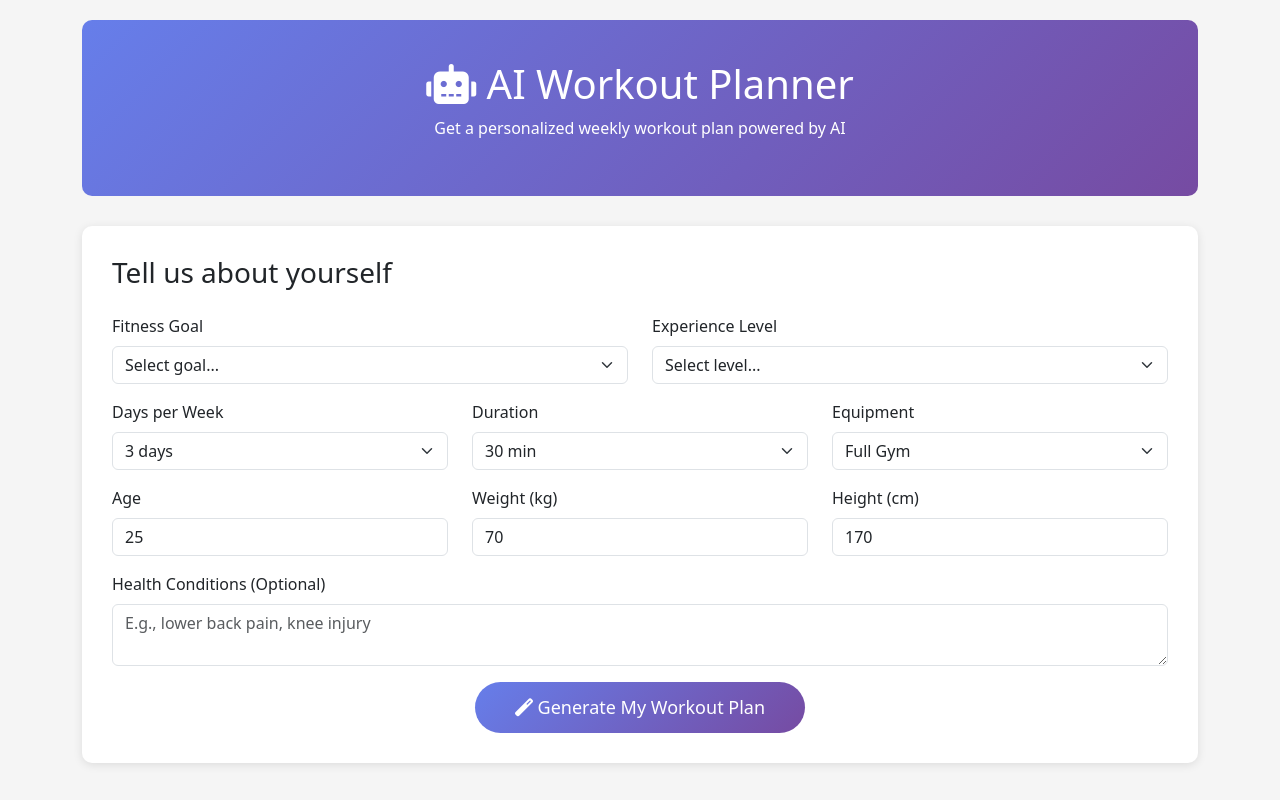
After one commit to Aayushsm/gym-management, a Flask app: page /workout-planner in a window 1280 px wide. The commit adds this page. Run offline with Flask 2, Linux system fonts and the light colour scheme.

Commit message:
Add workout planner feature with Gemini AI integration

```diff
--- a/app.py
+++ b/app.py
@@ -1,9 +1,12 @@
-from flask import Flask, render_template, request, redirect, url_for, flash
+from flask import Flask, render_template, request, redirect, url_for, flash, jsonify
 from flask_login import LoginManager, login_required, current_user
 from config import config
 import os
 from database_connectivity import initialize_db, get_all_members
 from auth import auth, login_manager
+from workout_planner import WorkoutPlanner
+from datetime import datetime
+from bson.objectid import ObjectId
 
 app = Flask(__name__)
 app.config.from_object(config['development'])
@@ -23,6 +26,11 @@ app.register_blueprint(auth, url_prefix='/auth')
 def index():
     return render_template('dashboard.html')
 
+@app.route('/workout-planner')
+def workout_planner_page():
+    """Render workout planner page"""
+    return render_template('workout_planner.html')
+
 @app.route('/members')
 @login_required
 def members():
@@ -40,5 +48,83 @@ def check_in():
 def reports():
     return render_template('reports.html')
 
+# Initialize workout planner
+planner = WorkoutPlanner()
+
+@app.route('/api/workout-planner', methods=['POST'])
+def generate_workout_plan():
+    """Generate AI-powered workout plan"""
+    try:
+        data = request.get_json()
+        print(f"Received data: {data}")  # Debug log
+
+        # Generate plan using Gemini AI
+        workout_plan = planner.generate_plan(data)
+        print(f"Generated plan successfully")  # Debug log
+
+        # Save to MongoDB
+        plan_document = {
+            'member_id': data.get('member_id'),
+            'user_inputs': {
+                'goal': data.get('goal'),
+                'experience': data.get('experience'),
+                'days_per_week': data.get('days_per_week'),
+                'duration': data.get('duration'),
+                'equipment': data.get('equipment'),
+                'age': data.get('age'),
+                'weight': data.get('weight'),
+                'height': data.get('height'),
+                'health_conditions': data.get('health_conditions', '')
+            },
+            'workout_plan': workout_plan,
+            'created_at': datetime.utcnow(),
+            'status': 'active'
+        }
+
+        # Insert into database
+        result = db.workout_plans.insert_one(plan_document)
+        print(f"Saved to DB with ID: {result.inserted_id}")  # Debug log
+
+        return jsonify({
+            'success': True,
+            'plan': workout_plan,
+            'plan_id': str(result.inserted_id)
+        }), 200
+
+    except Exception as e:
+        print(f"ERROR in workout planner: {str(e)}")  # Debug log
+        import traceback
+        traceback.print_exc()  # Print full stack trace
+
+        return jsonify({
+            'success': False,
+            'error': str(e)
+        }), 500
+
+
+@app.route('/api/workout-plans/<member_id>', methods=['GET'])
+def get_member_plans(member_id):
+    """Get all workout plans for a member"""
+    try:
+        plans = list(db.workout_plans.find(
+            {'member_id': member_id}
+        ).sort('created_at', -1))
+
+        # Convert ObjectId to string
+        for plan in plans:
+            plan['_id'] = str(plan['_id'])
+
+        return jsonify({
+            'success': True,
+            'plans': plans
+        }), 200
+
+    except Exception as e:
+        return jsonify({
+            'success': False,
+            'error': str(e)
+        }), 500
+
+
 if __name__ == '__main__':
     app.run(debug=True)
--- a/requirements.txt
+++ b/requirements.txt
@@ -4,3 +4,4 @@ flask-pymongo==2.3.0
 pymongo==4.1.1
 werkzeug==2.0.2
 python-dotenv==0.19.1
+google-generativeai==0.3.2
--- a/templates/dashboard.html
+++ b/templates/dashboard.html
@@ -294,6 +294,11 @@
                     <li class="nav-item">
                         <a class="nav-link" href="#">
                             <i class="fas fa-chart-bar"></i> Reports
+                        </a>
+                    </li>
+                    <li class="nav-item">
+                        <a class="nav-link" href="/workout-planner">
+                            <i class="fas fa-robot"></i> AI Workout Planner
                         </a>
                     </li>
                 </ul>
--- /dev/null
+++ b/templates/workout_planner.html
@@ -0,0 +1,171 @@
+<!DOCTYPE html>
+<html lang="en">
+<head>
+    <meta charset="UTF-8">
+    <meta name="viewport" content="width=device-width, initial-scale=1.0">
+    <title>AI Workout Planner</title>
+    <link href="https://cdn.jsdelivr.net/npm/bootstrap@5.3.0/dist/css/bootstrap.min.css" rel="stylesheet">
+    <link href="https://cdnjs.cloudflare.com/ajax/libs/font-awesome/6.0.0/css/all.min.css" rel="stylesheet">
+    <style>
+        body { background: #f5f5f5; padding: 20px; }
+        .header { background: linear-gradient(135deg, #667eea 0%, #764ba2 100%); color: white; padding: 40px; border-radius: 10px; margin-bottom: 30px; }
+        .form-card { background: white; padding: 30px; border-radius: 10px; box-shadow: 0 2px 10px rgba(0,0,0,0.1); }
+        .btn-generate { background: linear-gradient(135deg, #667eea 0%, #764ba2 100%); border: none; color: white; padding: 12px 40px; font-size: 18px; border-radius: 50px; }
+        .loading { display: none; text-align: center; padding: 40px; }
+        .loading.active { display: block; }
+        .day-card { background: #f8f9fa; border-left: 4px solid #667eea; padding: 20px; margin: 20px 0; border-radius: 8px; }
+        .plan-card { background: white; padding: 20px; margin: 15px 0; border-radius: 10px; box-shadow: 0 2px 8px rgba(0,0,0,0.1); }
+    </style>
+</head>
+<body>
+    <div class="container">
+        <div class="header text-center">
+            <h1><i class="fas fa-robot"></i> AI Workout Planner</h1>
+            <p>Get a personalized weekly workout plan powered by AI</p>
+        </div>
+
+        <div class="form-card">
+            <h3 class="mb-4">Tell us about yourself</h3>
+            <form id="workoutForm">
+                <div class="row">
+                    <div class="col-md-6 mb-3">
+                        <label class="form-label">Fitness Goal</label>
+                        <select class="form-select" name="goal" required>
+                            <option value="">Select goal...</option>
+                            <option value="fat_loss">Fat Loss</option>
+                            <option value="muscle_gain">Muscle Gain</option>
+                            <option value="strength">Strength</option>
+                            <option value="endurance">Endurance</option>
+                        </select>
+                    </div>
+                    <div class="col-md-6 mb-3">
+                        <label class="form-label">Experience Level</label>
+                        <select class="form-select" name="experience" required>
+                            <option value="">Select level...</option>
+                            <option value="beginner">Beginner</option>
+                            <option value="intermediate">Intermediate</option>
+                            <option value="advanced">Advanced</option>
+                        </select>
+                    </div>
+                </div>
+                <div class="row">
+                    <div class="col-md-4 mb-3">
+                        <label class="form-label">Days per Week</label>
+                        <select class="form-select" name="days_per_week" required>
+                            <option value="3">3 days</option>
+                            <option value="4">4 days</option>
+                            <option value="5">5 days</option>
+                        </select>
+                    </div>
+                    <div class="col-md-4 mb-3">
+                        <label class="form-label">Duration</label>
+                        <select class="form-select" name="duration" required>
+                            <option value="30">30 min</option>
+                            <option value="45">45 min</option>
+                            <option value="60">60 min</option>
+                        </select>
+                    </div>
+                    <div class="col-md-4 mb-3">
+                        <label class="form-label">Equipment</label>
+                        <select class="form-select" name="equipment" required>
+                            <option value="full_gym">Full Gym</option>
+                            <option value="bodyweight">Bodyweight</option>
+                        </select>
+                    </div>
+                </div>
+                <div class="row">
+                    <div class="col-md-4 mb-3">
+                        <label class="form-label">Age</label>
+                        <input type="number" class="form-control" name="age" value="25" required>
+                    </div>
+                    <div class="col-md-4 mb-3">
+                        <label class="form-label">Weight (kg)</label>
+                        <input type="number" class="form-control" name="weight" value="70" required>
+                    </div>
+                    <div class="col-md-4 mb-3">
+                        <label class="form-label">Height (cm)</label>
+                        <input type="number" class="form-control" name="height" value="170" required>
+                    </div>
+                </div>
+                <div class="mb-3">
+                    <label class="form-label">Health Conditions (Optional)</label>
+                    <textarea class="form-control" name="health_conditions" rows="2" placeholder="E.g., lower back pain, knee injury"></textarea>
+                </div>
+                <div class="text-center">
+                    <button type="submit" class="btn btn-generate">
+                        <i class="fas fa-magic"></i> Generate My Workout Plan
+                    </button>
+                </div>
+            </form>
+        </div>
+
+        <div id="loadingSection" class="loading">
+            <div class="spinner-border text-primary" style="width: 3rem; height: 3rem;"></div>
+            <h4 class="mt-3">Creating your personalized workout plan...</h4>
+        </div>
+
+        <div id="resultsSection" style="display: none;">
+            <h2 class="mb-4">Your Personalized Workout Plan</h2>
+            <div id="planContent"></div>
+        </div>
+    </div>
+
+    <script src="https://cdn.jsdelivr.net/npm/bootstrap@5.3.0/dist/js/bootstrap.bundle.min.js"></script>
+    <script>
+        document.getElementById('workoutForm').addEventListener('submit', async function(e) {
+            e.preventDefault();
+
+            const formData = new FormData(e.target);
+            const data = Object.fromEntries(formData.entries());
+            data.member_id = 'demo_user_' + Date.now();
+
+            document.getElementById('loadingSection').classList.add('active');
+            document.getElementById('resultsSection').style.display = 'none';
+
+            try {
+                const response = await fetch('/api/workout-planner', {
+                    method: 'POST',
+                    headers: {'Content-Type': 'application/json'},
+                    body: JSON.stringify(data)
+                });
+
+                const result = await response.json();
+
+                if (result.success) {
+                    displayPlan(result.plan);
+                } else {
+                    alert('Error: ' + result.error);
+                }
+            } catch (error) {
+                console.error('Error:', error);
+                alert('Failed to generate plan: ' + error.message);
+            } finally {
+                document.getElementById('loadingSection').classList.remove('active');
+            }
+        });
+
+        function displayPlan(plan) {
+            var html = '<div class="plan-card"><h4>Plan Overview</h4><p>' + plan.plan_overview + '</p></div>';
+
+            plan.weekly_schedule.forEach(function(day) {
+                html += '<div class="day-card"><h5>' + day.day + ' - ' + day.focus + '</h5>';
+                html += '<table class="table"><thead><tr><th>Exercise</th><th>Sets</th><th>Reps</th><th>Rest</th></tr></thead><tbody>';
+
+                day.exercises.forEach(function(ex) {
+                    html += '<tr><td>' + ex.name + '</td><td>' + ex.sets + '</td><td>' + ex.reps + '</td><td>' + ex.rest + '</td></tr>';
+                });
+
+                html += '</tbody></table></div>';
+            });
+
+            if (plan.nutrition_tips) {
+                html += '<div class="plan-card"><h4>Nutrition Tips</h4><p>' + plan.nutrition_tips + '</p></div>';
+            }
+
+            document.getElementById('planContent').innerHTML = html;
+            document.getElementById('resultsSection').style.display = 'block';
+            window.scrollTo({top: document.getElementById('resultsSection').offsetTop, behavior: 'smooth'});
+        }
+    </script>
+</body>
+</html>
```
Also changed, not shown: workout_planner.py (added, +116 -0 lines).
